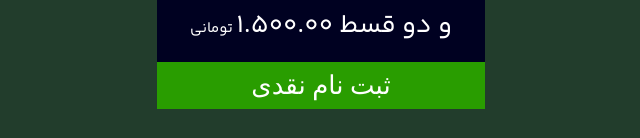
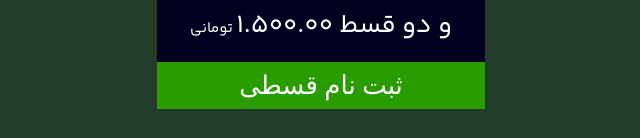
Before and after one commit to mhmd-sdghn/landing-parsa-mobile, a plain HTML site: page index.html in a window 1280 px wide. Shown: the part 2131-2269 px from the top of the page, 319-959 px from the left. Drawn offline with Linux system fonts and the light colour scheme; a web font is replaced by a local one.

Commit message:
[fix] fix a spelling mistake

```diff
--- a/index.html
+++ b/index.html
@@ -212,7 +212,7 @@
             </main>
             <footer>
               <a class="div-price-item-signup-btn" href="https://nextpay.org/nx/link/Installmentui">
-                ثبت نام نقدی
+                ثبت نام قسطی
               </a>
             </footer>
           </div>
```
